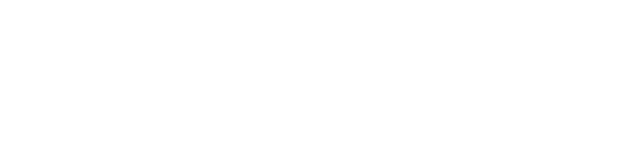
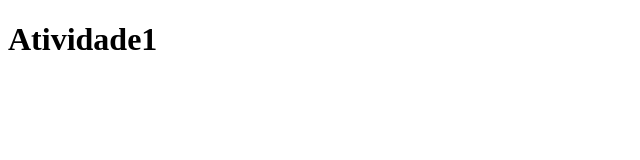
Before and after one commit to NedSInt/NedSInt.github.io, a plain HTML site: page index.html in a window 1280 px wide. Shown: the whole page, without its empty margins (0-640 px from the left). Drawn offline with Linux system fonts and the light colour scheme.

Commit message:
atividade1

```diff
--- a/index.html
+++ b/index.html
@@ -3,10 +3,10 @@
 <html>
   <head>
     <meta charset="UTF-8" />
-    <title>Aula 02</title>
+    <title>FINAL</title>
   </head>
   <body>
-    <h1><a href="./projetofinal/Atividade5/atividade1.html"></a></h1>
+    <h1><a href="./projetofinal/Atividade5/atividade1.html"></a>Atividade1</h1>
     <br />
   </body>
 </html>
```
